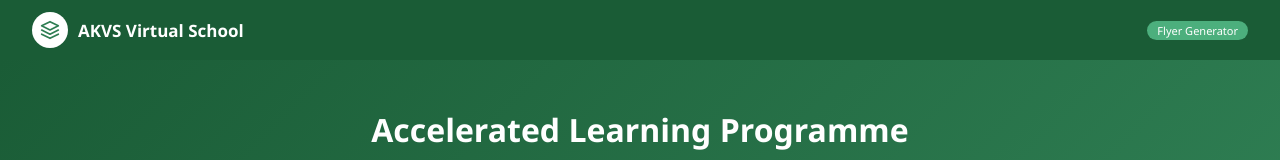
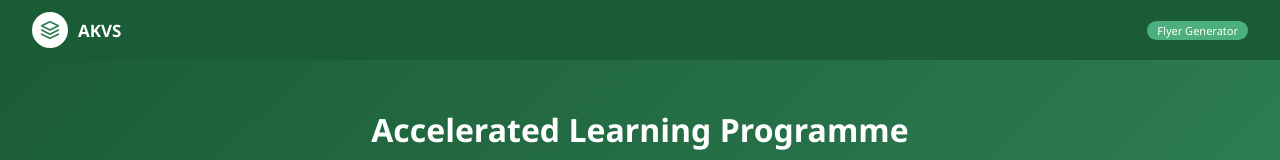
Before and after one commit to FarihaKarim12/akvs-flyer-generator, a website: page index.html in a window 1280 px wide. Shown: the top 160 px of the page. Drawn offline with Linux system fonts and the light colour scheme.

Commit message:
Update index.html

```diff
--- a/index.html
+++ b/index.html
@@ -3,7 +3,7 @@
 <head>
 <meta charset="UTF-8">
 <meta name="viewport" content="width=device-width, initial-scale=1.0">
-<title>AKVS Virtual School — Flyer Generator</title>
+<title>AKVS — Flyer Generator</title>
 <style>
   *, *::before, *::after { box-sizing: border-box; margin: 0; padding: 0; }
   :root {
@@ -93,7 +93,7 @@
         <path d="M12 2L2 7l10 5 10-5-10-5z"/><path d="M2 17l10 5 10-5"/><path d="M2 12l10 5 10-5"/>
       </svg>
     </div>
-    AKVS Virtual School
+    AKVS
   </a>
   <span class="nav-badge">Flyer Generator</span>
 </nav>
```
